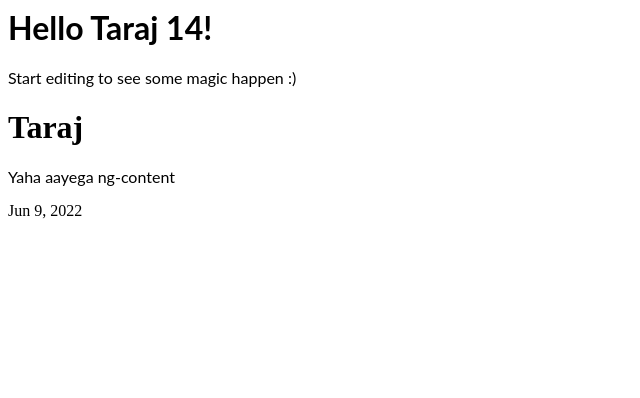
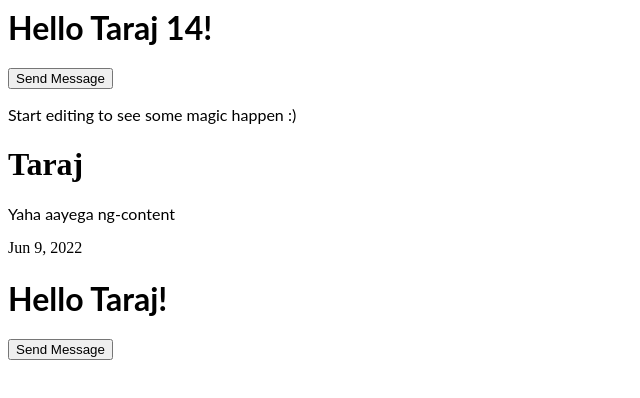
Before and after one commit to tarajb/angular-ivy-trbhy1, an Angular app: page / in a window 1280 px wide. Shown: the top 398 px of the page, without its empty margins (0-640 px from the left). Built offline with nearby package versions, Linux system fonts and the light colour scheme.

Commit message:
3 files modified

```diff
--- a/src/app/app.component.html
+++ b/src/app/app.component.html
@@ -1,6 +1,9 @@
-<hello name="{{ name }}"></hello>
+<hello name="{{ name }}" (messageString)="receiveMessage($event)"></hello>
 <p>Start editing to see some magic happen :)</p>
 <app-child>
   <p>Yaha aayega ng-content</p>
 </app-child>
+<hello [name]="'Taraj'" (messageString)="receiveMessage($event)"></hello>
+<!-- This is a comment-->
+<!--Taraj is passed as string. To pass Taraj as variable, pass under single quotes-->
 <ng-content></ng-content>
--- a/src/app/app.component.ts
+++ b/src/app/app.component.ts
@@ -7,4 +7,8 @@ import { Component, VERSION } from '@angular/core';
 })
 export class AppComponent {
   name = 'Taraj ' + VERSION.major;
+
+  receiveMessage(event) {
+    alert(event);
+  }
 }
--- a/src/app/hello.component.ts
+++ b/src/app/hello.component.ts
@@ -1,10 +1,16 @@
-import { Component, Input } from '@angular/core';
+import { Component, EventEmitter, Input, Output } from '@angular/core';
 
 @Component({
   selector: 'hello',
-  template: `<h1>Hello {{name}}!</h1>`,
-  styles: [`h1 { font-family: Lato; }`]
+  template: `<h1>Hello {{name}}!</h1> <button (click)="sendMessage()">Send Message</button>`,
+  styles: [`h1 { font-family: Lato; }`],
 })
-export class HelloComponent  {
+export class HelloComponent {
   @Input() name: string;
+  @Output() messageString: EventEmitter<string> = new EventEmitter();
+
+  constructor() {}
+  sendMessage() {
+    this.messageString.emit('Message from Hello component');
+  }
 }
```
